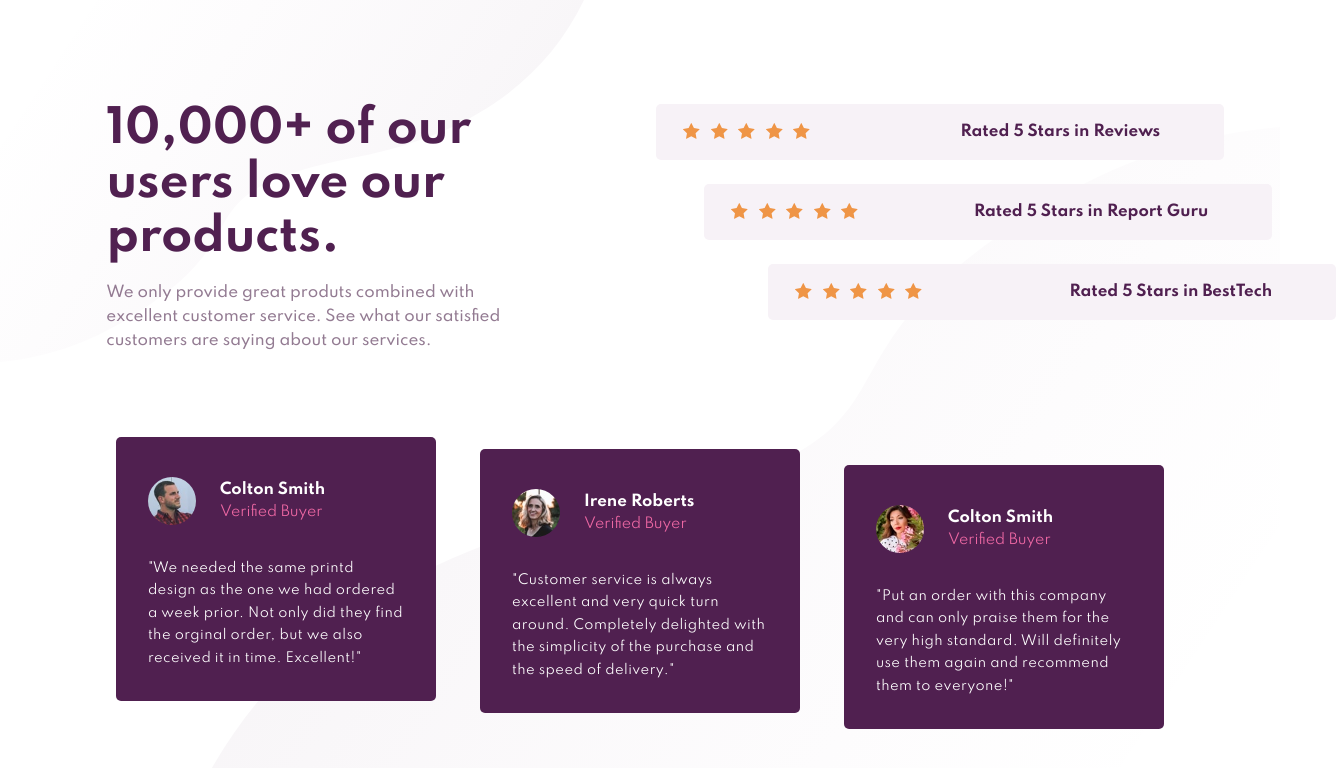
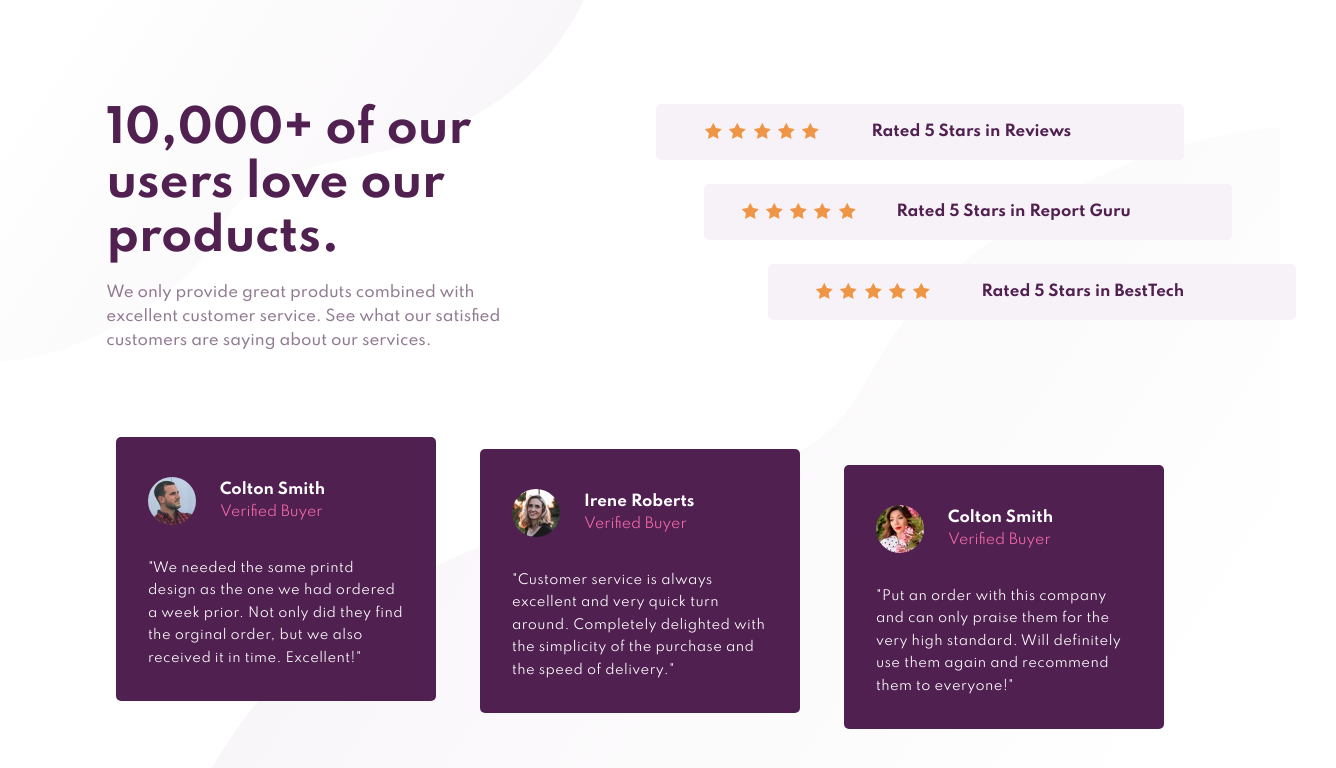
Before and after one commit to sayaVulpix/social-proof-section, a plain HTML site: page index.html in a window 1280 px wide. Shown: the whole page, 1336 px wide, since content can reach past the window. Drawn offline with Linux system fonts and the light colour scheme.

Commit message:
Update style.css

```diff
--- a/style.css
+++ b/style.css
@@ -22,7 +22,7 @@
   justify-content: center;
   height: 100%;
   position: relative;
-    width: 100%;
+  width: 100%;
 
 }
 .top {
@@ -70,12 +70,12 @@
 
 .rate {
   background-color: var(--Light-Grayish-Magenta);
-  margin: 0 1rem 2rem 1em;
+  margin: 0 1rem 2rem 1rem;
   border-radius: 5px;
   padding-bottom: 1.2rem;
 }
 .rate img {
-  padding: 1.2rem 0.2rem 1rem 0.2rem;
+  padding: 1.2rem 0.2rem 1rem 0rem;
 }
 .rate p {
   color: var(--Very-Dark-Magenta);
@@ -147,6 +147,7 @@ body{
   height: 100vh;
   width: 100%;
 
+
 }
 .desktop-content{
   display:flex;
@@ -191,7 +192,7 @@ text-align: left;
  padding-bottom: 0;
  padding-right: 4rem;
  margin-bottom: 1.5rem;
- justify-content: space-between;
+ justify-content: space-evenly;
 
 
 }
@@ -204,9 +205,7 @@ text-align: left;
   margin-left: 8rem;
 }
 
-.stars{
-padding-left: 1.5rem;
-}
+
 .rate p{
   align-content: center;
   text-align: center;
```
